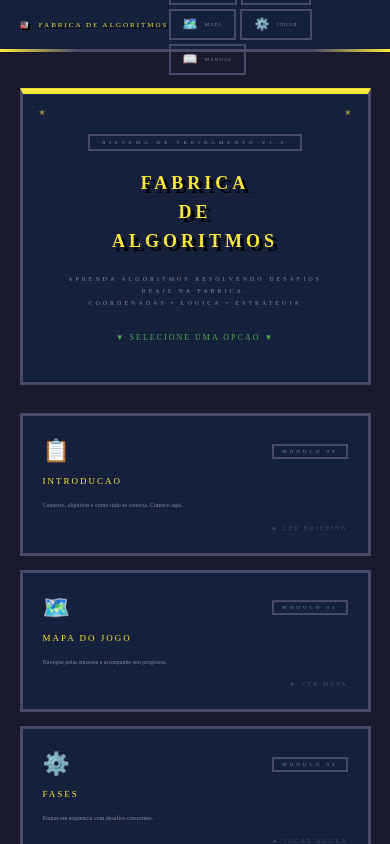
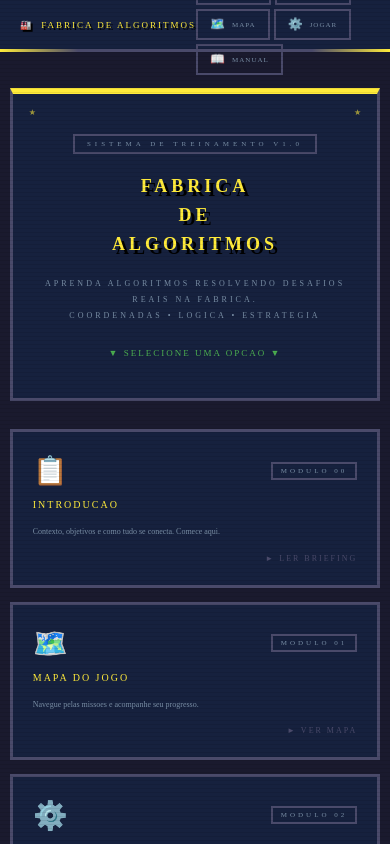
Before and after one commit to KaiokkFernandes/fabrica-de-algor-timo-, a Next.js app: page / in a window 390 px wide. Shown: the top 844 px of the page. Built offline with nearby package versions, Linux system fonts and the light colour scheme.

Commit message:
Ajusta tamanhos de fonte e espaçamentos em vários arquivos CSS para melhor responsividade e legibilidade

```diff
--- a/app/components/Nav.module.css
+++ b/app/components/Nav.module.css
@@ -13,7 +13,7 @@
   background: transparent;
   color: var(--text-dim);
   font-family: var(--font-pixel);
-  font-size: clamp(5px, 0.7vw, 8px);
+  font-size: clamp(7px, 0.7vw, 13px);
   letter-spacing: 1px;
   transition: border-color 0.1s, color 0.1s, background 0.1s;
   white-space: nowrap;
--- a/app/globals.css
+++ b/app/globals.css
@@ -108,7 +108,7 @@ body.game-mode .app-main {
   display: flex;
   align-items: center;
   gap: 8px;
-  font-size: clamp(7px, 0.9vw, 11px);
+  font-size: clamp(9px, 0.9vw, 16px);
   color: var(--yellow);
   letter-spacing: 2px;
   text-shadow: 2px 2px 0 #000;
@@ -117,7 +117,7 @@ body.game-mode .app-main {
 
 .app-main {
   flex: 1;
-  padding: 36px 5vw;
+  padding: 36px 2.5vw;
 }
 
 .app-footer {
@@ -129,7 +129,7 @@ body.game-mode .app-main {
   padding: 0 20px;
   background: var(--panel);
   border-top: 3px solid var(--border);
-  font-size: clamp(5px, 0.6vw, 7px);
+  font-size: clamp(7px, 0.6vw, 12px);
   color: var(--text-dim);
   letter-spacing: 2px;
 }
--- a/app/introducao/page.module.css
+++ b/app/introducao/page.module.css
@@ -1,6 +1,5 @@
 .screen {
-  max-width: 800px;
-  margin: 0 auto;
+  width: 100%;
   display: flex;
   flex-direction: column;
   gap: 20px;
@@ -18,13 +17,13 @@
 }
 
 .eyebrow {
-  font-size: clamp(5px, 0.65vw, 8px);
+  font-size: clamp(7px, 0.65vw, 13px);
   color: var(--yellow);
   letter-spacing: 4px;
 }
 
 .title {
-  font-size: clamp(12px, 1.8vw, 22px);
+  font-size: clamp(13px, 1.8vw, 32px);
   color: var(--text);
   text-shadow: 3px 3px 0 #000;
   letter-spacing: 2px;
@@ -49,9 +48,9 @@
 }
 
 .speakerAvatar {
-  font-size: clamp(20px, 2.8vw, 36px);
-  width: clamp(40px, 5vw, 56px);
-  height: clamp(40px, 5vw, 56px);
+  font-size: clamp(22px, 2.8vw, 52px);
+  width: clamp(44px, 5vw, 80px);
+  height: clamp(44px, 5vw, 80px);
   background: var(--panel);
   border: 2px solid var(--green);
   display: flex;
@@ -62,13 +61,13 @@
 }
 
 .speakerName {
-  font-size: clamp(6px, 0.75vw, 9px);
+  font-size: clamp(8px, 0.75vw, 14px);
   color: var(--green);
   letter-spacing: 2px;
 }
 
 .dialogText {
-  font-size: clamp(7px, 0.85vw, 10px);
+  font-size: clamp(8px, 0.85vw, 15px);
   color: var(--text);
   line-height: 2.6;
 }
@@ -92,7 +91,7 @@
 }
 
 .sectionTitle {
-  font-size: clamp(7px, 0.9vw, 10px);
+  font-size: clamp(8px, 0.9vw, 16px);
   color: var(--yellow);
   letter-spacing: 2px;
   padding-bottom: 10px;
@@ -100,7 +99,7 @@
 }
 
 .sectionText {
-  font-size: clamp(6px, 0.78vw, 9px);
+  font-size: clamp(8px, 0.78vw, 14px);
   color: var(--text-dim);
   line-height: 2.6;
 }
@@ -117,7 +116,7 @@
   display: flex;
   align-items: flex-start;
   gap: 12px;
-  font-size: clamp(6px, 0.78vw, 9px);
+  font-size: clamp(8px, 0.78vw, 14px);
   color: var(--text);
   line-height: 2.2;
   padding: 10px 14px;
@@ -133,7 +132,7 @@
 .objCheck {
   color: var(--green);
   flex-shrink: 0;
-  font-size: clamp(8px, 1vw, 12px);
+  font-size: clamp(10px, 1vw, 18px);
   margin-top: 1px;
 }
 
@@ -148,7 +147,7 @@
   border: 3px solid #2a7a2a;
   color: #000;
   font-family: var(--font-pixel);
-  font-size: clamp(8px, 1vw, 12px);
+  font-size: clamp(9px, 1vw, 17px);
   letter-spacing: 2px;
   cursor: pointer;
   transition: background 0.1s, transform 0.1s;
--- a/app/manual/page.module.css
+++ b/app/manual/page.module.css
@@ -1,6 +1,5 @@
 .screen {
-  max-width: 860px;
-  margin: 0 auto;
+  width: 100%;
   display: flex;
   flex-direction: column;
   gap: 24px;
@@ -14,14 +13,14 @@
 }
 
 .eyebrow {
-  font-size: clamp(6px, 0.7vw, 9px);
+  font-size: clamp(8px, 0.7vw, 13px);
   color: var(--text-dim);
   letter-spacing: 3px;
   margin-bottom: 8px;
 }
 
 .title {
-  font-size: clamp(12px, 2vw, 22px);
+  font-size: clamp(14px, 2vw, 30px);
   color: var(--yellow);
   text-shadow: 3px 3px 0 #000;
   letter-spacing: 2px;
@@ -29,7 +28,7 @@
 }
 
 .subtitle {
-  font-size: clamp(6px, 0.7vw, 9px);
+  font-size: clamp(8px, 0.7vw, 13px);
   color: var(--text-dim);
   letter-spacing: 2px;
 }
@@ -46,12 +45,12 @@
   display: flex;
   align-items: center;
   gap: 6px;
-  padding: 8px 14px;
+  padding: 9px 16px;
   border: 2px solid var(--border);
   background: transparent;
   color: var(--text-dim);
   font-family: var(--font-pixel);
-  font-size: clamp(5px, 0.65vw, 8px);
+  font-size: clamp(7px, 0.65vw, 13px);
   letter-spacing: 1px;
   cursor: pointer;
   transition: border-color 0.1s, color 0.1s, background 0.1s;
@@ -77,7 +76,7 @@
 }
 
 .lockBadge {
-  font-size: clamp(4px, 0.5vw, 6px);
+  font-size: clamp(5px, 0.5vw, 9px);
   background: var(--border);
   color: var(--text-dim);
   padding: 2px 5px;
@@ -93,7 +92,7 @@
 }
 
 .contentDesc {
-  font-size: clamp(6px, 0.7vw, 9px);
+  font-size: clamp(8px, 0.7vw, 13px);
   color: var(--text-dim);
   letter-spacing: 1px;
   line-height: 1.8;
@@ -112,7 +111,7 @@
   display: flex;
   align-items: center;
   gap: 16px;
-  padding: 14px 18px;
+  padding: 16px 20px;
   border: 2px solid var(--border);
   background: var(--panel);
   color: var(--text);
@@ -134,7 +133,7 @@
 }
 
 .faseIcone {
-  font-size: 24px;
+  font-size: 28px;
   image-rendering: auto;
   flex-shrink: 0;
 }
@@ -147,13 +146,13 @@
 }
 
 .faseId {
-  font-size: clamp(5px, 0.55vw, 7px);
+  font-size: clamp(7px, 0.55vw, 12px);
   color: var(--text-dim);
   letter-spacing: 2px;
 }
 
 .faseNome {
-  font-size: clamp(8px, 1vw, 12px);
+  font-size: clamp(10px, 1vw, 18px);
   color: var(--text);
   letter-spacing: 1px;
 }
@@ -166,12 +165,12 @@
 }
 
 .faseEstrelas {
-  font-size: clamp(8px, 1vw, 12px);
+  font-size: clamp(10px, 1vw, 18px);
   color: var(--gold);
 }
 
 .faseDificuldade {
-  font-size: clamp(5px, 0.55vw, 7px);
+  font-size: clamp(7px, 0.55vw, 12px);
   padding: 3px 8px;
   border: 1px solid currentColor;
   letter-spacing: 1px;
@@ -182,7 +181,7 @@
 .dif3 { color: #f44336; }
 
 .faseArrow {
-  font-size: clamp(8px, 1vw, 12px);
+  font-size: clamp(10px, 1vw, 18px);
   color: var(--yellow);
   flex-shrink: 0;
 }
@@ -196,12 +195,12 @@
 
 .backBtn {
   align-self: flex-start;
-  padding: 7px 14px;
+  padding: 8px 16px;
   border: 2px solid var(--border);
   background: transparent;
   color: var(--text-dim);
   font-family: var(--font-pixel);
-  font-size: clamp(5px, 0.6vw, 7px);
+  font-size: clamp(7px, 0.6vw, 12px);
   letter-spacing: 1px;
   cursor: pointer;
   transition: border-color 0.1s, color 0.1s;
@@ -215,28 +214,28 @@
 .detailHeader {
   display: flex;
   align-items: center;
-  gap: 16px;
-  padding: 16px 18px;
+  gap: 20px;
+  padding: 20px 22px;
   background: var(--panel);
   border: 2px solid var(--border);
   border-left: 4px solid var(--yellow);
 }
 
 .detailIcone {
-  font-size: 36px;
+  font-size: 44px;
   image-rendering: auto;
   flex-shrink: 0;
 }
 
 .detailId {
-  font-size: clamp(5px, 0.55vw, 7px);
+  font-size: clamp(7px, 0.55vw, 12px);
   color: var(--text-dim);
   letter-spacing: 2px;
   margin-bottom: 4px;
 }
 
 .detailNome {
-  font-size: clamp(10px, 1.2vw, 15px);
+  font-size: clamp(12px, 1.2vw, 22px);
   color: var(--yellow);
   letter-spacing: 1px;
   margin-bottom: 6px;
@@ -249,13 +248,13 @@
 }
 
 .sectionLabel {
-  font-size: clamp(6px, 0.65vw, 8px);
+  font-size: clamp(8px, 0.65vw, 13px);
   color: var(--yellow);
   letter-spacing: 2px;
 }
 
 .detailText {
-  font-size: clamp(6px, 0.7vw, 9px);
+  font-size: clamp(8px, 0.7vw, 14px);
   color: var(--text);
   line-height: 2;
   letter-spacing: 0.5px;
@@ -268,10 +267,10 @@
 }
 
 .tag {
-  padding: 4px 10px;
+  padding: 4px 12px;
   border: 1px solid var(--yellow);
   color: var(--yellow);
-  font-size: clamp(5px, 0.55vw, 7px);
+  font-size: clamp(7px, 0.55vw, 12px);
   letter-spacing: 1px;
   background: rgba(255, 235, 59, 0.08);
 }
@@ -287,7 +286,7 @@
   display: flex;
   align-items: flex-start;
   gap: 10px;
-  font-size: clamp(6px, 0.7vw, 9px);
+  font-size: clamp(8px, 0.7vw, 14px);
   color: var(--text);
   line-height: 1.8;
 }
@@ -301,12 +300,12 @@
 .playBtn {
   display: inline-block;
   align-self: flex-start;
-  padding: 12px 22px;
+  padding: 13px 24px;
   border: 2px solid var(--yellow);
   background: rgba(255, 235, 59, 0.08);
   color: var(--yellow);
   font-family: var(--font-pixel);
-  font-size: clamp(6px, 0.7vw, 9px);
+  font-size: clamp(8px, 0.7vw, 14px);
   letter-spacing: 1px;
   cursor: pointer;
   transition: background 0.1s;
@@ -328,7 +327,7 @@
   display: flex;
   align-items: center;
   gap: 16px;
-  padding: 14px 18px;
+  padding: 16px 20px;
   border: 2px solid var(--border);
   background: var(--panel);
   color: var(--text);
@@ -344,7 +343,7 @@
 }
 
 .conceitoIcone {
-  font-size: 24px;
+  font-size: 28px;
   image-rendering: auto;
   flex-shrink: 0;
 }
@@ -357,7 +356,7 @@
 }
 
 .conceitoNome {
-  font-size: clamp(8px, 1vw, 12px);
+  font-size: clamp(10px, 1vw, 18px);
   color: var(--text);
   letter-spacing: 1px;
 }
@@ -369,8 +368,8 @@
 }
 
 .faseTag {
-  font-size: clamp(5px, 0.5vw, 6px);
-  padding: 2px 7px;
+  font-size: clamp(6px, 0.5vw, 10px);
+  padding: 3px 8px;
   border: 1px solid var(--text-dim);
   color: var(--text-dim);
   letter-spacing: 1px;
@@ -378,22 +377,22 @@
 }
 
 .exampleBox {
-  padding: 14px 18px;
+  padding: 16px 20px;
   background: rgba(255, 235, 59, 0.05);
   border: 2px solid var(--gold);
   display: flex;
   flex-direction: column;
-  gap: 8px;
+  gap: 10px;
 }
 
 .exampleTitle {
-  font-size: clamp(5px, 0.6vw, 7px);
+  font-size: clamp(7px, 0.6vw, 12px);
   color: var(--gold);
   letter-spacing: 2px;
 }
 
 .exampleText {
-  font-size: clamp(6px, 0.7vw, 9px);
+  font-size: clamp(8px, 0.7vw, 14px);
   color: var(--text);
   line-height: 2;
 }
@@ -408,22 +407,22 @@
 .passoCard {
   display: flex;
   align-items: flex-start;
-  gap: 16px;
-  padding: 14px 18px;
+  gap: 18px;
+  padding: 16px 20px;
   border: 2px solid var(--border);
   background: var(--panel);
 }
 
 .passoNum {
-  font-size: clamp(12px, 1.5vw, 18px);
+  font-size: clamp(14px, 1.5vw, 28px);
   color: var(--yellow);
   opacity: 0.4;
   flex-shrink: 0;
-  min-width: 28px;
+  min-width: 32px;
 }
 
 .passoIcone {
-  font-size: 22px;
+  font-size: 26px;
   image-rendering: auto;
   flex-shrink: 0;
   margin-top: 2px;
@@ -437,13 +436,13 @@
 }
 
 .passoTitulo {
-  font-size: clamp(7px, 0.8vw, 10px);
+  font-size: clamp(9px, 0.8vw, 15px);
   color: var(--yellow);
   letter-spacing: 1px;
 }
 
 .passoTexto {
-  font-size: clamp(6px, 0.7vw, 9px);
+  font-size: clamp(8px, 0.7vw, 14px);
   color: var(--text);
   line-height: 2;
 }
--- a/app/menu/page.module.css
+++ b/app/menu/page.module.css
@@ -1,6 +1,5 @@
 .screen {
-  max-width: 800px;
-  margin: 0 auto;
+  width: 100%;
   display: flex;
   flex-direction: column;
   gap: 24px;
@@ -18,13 +17,13 @@
 }
 
 .eyebrow {
-  font-size: clamp(5px, 0.65vw, 8px);
+  font-size: clamp(7px, 0.65vw, 13px);
   color: var(--yellow);
   letter-spacing: 4px;
 }
 
 .title {
-  font-size: clamp(12px, 1.8vw, 22px);
+  font-size: clamp(13px, 1.8vw, 32px);
   color: var(--text);
   text-shadow: 3px 3px 0 #000;
   letter-spacing: 2px;
@@ -59,7 +58,7 @@
 }
 
 .arrow {
-  font-size: clamp(10px, 1.2vw, 14px);
+  font-size: clamp(12px, 1.2vw, 22px);
   color: var(--text-dim);
   flex-shrink: 0;
   width: 20px;
@@ -80,32 +79,32 @@
 }
 
 .code {
-  font-size: clamp(5px, 0.6vw, 7px);
+  font-size: clamp(7px, 0.6vw, 12px);
   color: var(--text-dim);
   letter-spacing: 3px;
 }
 
 .name {
-  font-size: clamp(9px, 1.1vw, 13px);
+  font-size: clamp(10px, 1.1vw, 20px);
   color: var(--text);
   letter-spacing: 2px;
 }
 
 .desc {
-  font-size: clamp(5px, 0.65vw, 8px);
+  font-size: clamp(7px, 0.65vw, 13px);
   color: var(--text-dim);
   line-height: 2.2;
 }
 
 .stars {
-  font-size: clamp(10px, 1.3vw, 16px);
+  font-size: clamp(12px, 1.3vw, 24px);
   letter-spacing: 3px;
   flex-shrink: 0;
 }
 
 /* ── footer hint ── */
 .hint {
-  font-size: clamp(5px, 0.65vw, 8px);
+  font-size: clamp(7px, 0.65vw, 13px);
   color: var(--text-dim);
   text-align: center;
   letter-spacing: 2px;
--- a/app/page.module.css
+++ b/app/page.module.css
@@ -1,6 +1,5 @@
 .screen {
-  max-width: 920px;
-  margin: 0 auto;
+  width: 100%;
   display: flex;
   flex-direction: column;
   gap: 28px;
@@ -27,7 +26,7 @@
   content: "★";
   position: absolute;
   top: 14px;
-  font-size: clamp(8px, 1vw, 12px);
+  font-size: clamp(8px, 1vw, 18px);
   color: var(--yellow);
   opacity: 0.6;
 }
@@ -35,7 +34,7 @@
 .titleBox::after  { right: 16px; }
 
 .badge {
-  font-size: clamp(5px, 0.65vw, 8px);
+  font-size: clamp(7px, 0.65vw, 13px);
   color: var(--text-dim);
   letter-spacing: 4px;
   border: 2px solid var(--border);
@@ -43,7 +42,7 @@
 }
 
 .gameTitle {
-  font-size: clamp(18px, 3.5vw, 44px);
+  font-size: clamp(18px, 3.5vw, 60px);
   color: var(--yellow);
   text-shadow: 4px 4px 0 #000;
   letter-spacing: 4px;
@@ -51,15 +50,15 @@
 }
 
 .gameSub {
-  font-size: clamp(6px, 0.8vw, 10px);
+  font-size: clamp(8px, 0.8vw, 15px);
   color: var(--text-dim);
   letter-spacing: 3px;
   line-height: 2;
-  max-width: 500px;
+  max-width: 800px;
 }
 
 .pressStart {
-  font-size: clamp(8px, 1vw, 12px);
+  font-size: clamp(9px, 1vw, 17px);
   color: var(--green);
   letter-spacing: 2px;
   animation: blink 1.2s step-end infinite;
@@ -69,7 +68,7 @@
 /* ── module cards grid ── */
 .grid {
   display: grid;
-  grid-template-columns: repeat(auto-fit, minmax(250px, 1fr));
+  grid-template-columns: repeat(auto-fit, minmax(280px, 1fr));
   gap: 14px;
 }
 
@@ -96,12 +95,12 @@
 }
 
 .cardIcon {
-  font-size: clamp(22px, 3vw, 36px);
+  font-size: clamp(28px, 3vw, 52px);
   image-rendering: auto;
 }
 
 .cardNum {
-  font-size: clamp(5px, 0.65vw, 7px);
+  font-size: clamp(7px, 0.65vw, 12px);
   color: var(--text-dim);
   letter-spacing: 3px;
   border: 2px solid var(--border);
@@ -109,20 +108,20 @@
 }
 
 .cardTitle {
-  font-size: clamp(9px, 1.1vw, 13px);
+  font-size: clamp(10px, 1.1vw, 19px);
   color: var(--yellow);
   letter-spacing: 2px;
 }
 
 .cardDesc {
-  font-size: clamp(6px, 0.75vw, 9px);
+  font-size: clamp(8px, 0.75vw, 14px);
   color: var(--text-dim);
   line-height: 2.4;
   flex: 1;
 }
 
 .cardAction {
-  font-size: clamp(6px, 0.75vw, 9px);
+  font-size: clamp(8px, 0.75vw, 14px);
   color: var(--border);
   letter-spacing: 2px;
   align-self: flex-end;
```
